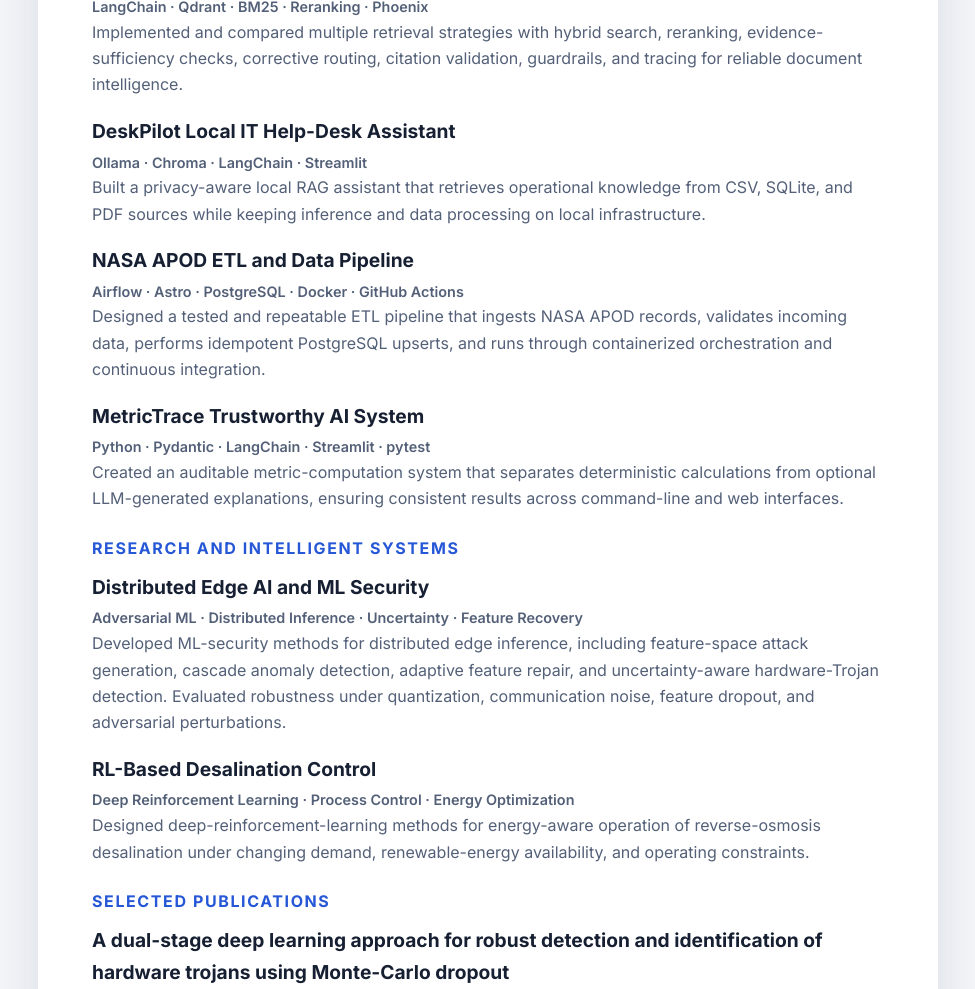
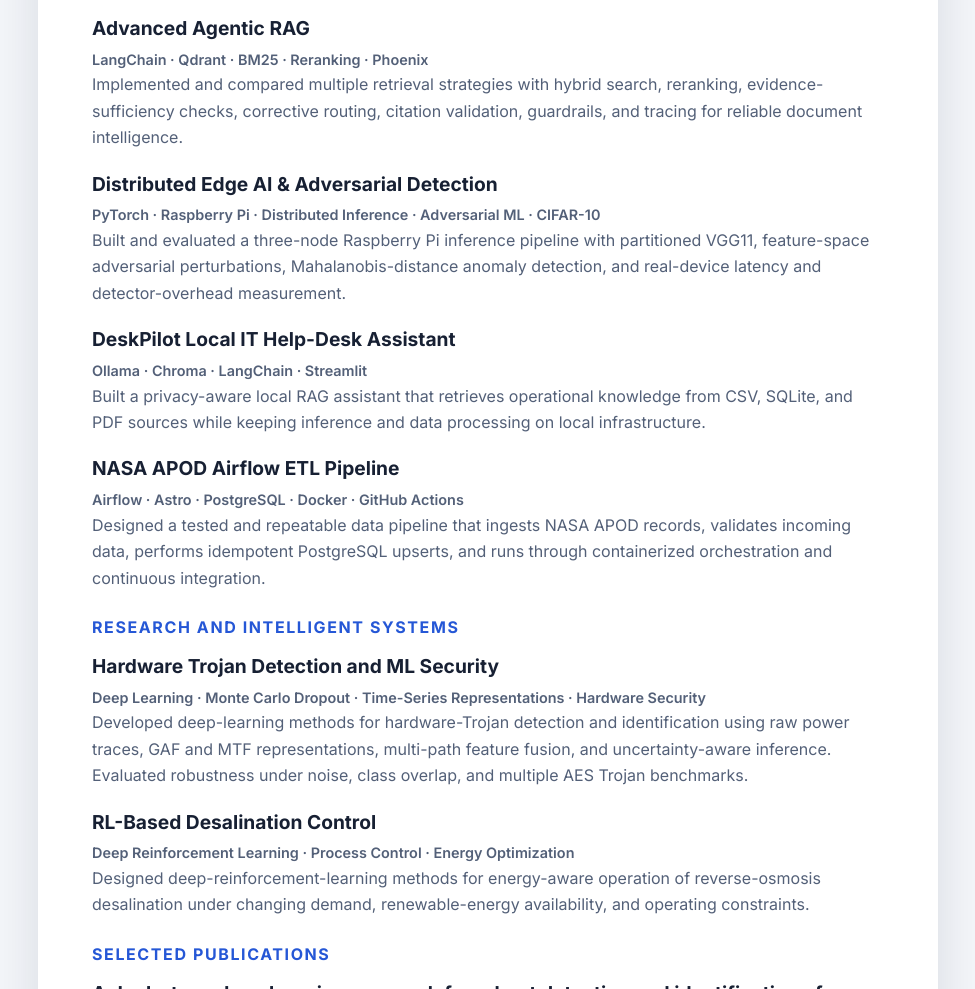
Before and after one commit to Arash80/my-page, a plain HTML site: page docs/resume.html in a window 1280 px wide. Shown: the part 1062-2051 px from the top of the page, without its empty margins (152-1127 px from the left). Drawn offline with Linux system fonts and the light colour scheme.

Commit message:
Refine online resume project selection

```diff
--- a/docs/resume.html
+++ b/docs/resume.html
@@ -32,7 +32,7 @@
 
     <section class="resume-section">
       <h2>Professional profile</h2>
-      <p>Machine learning, MLOps, and applied AI engineer with experience building production-oriented ML systems, cloud-based model pipelines, agentic RAG applications, and trustworthy AI tools. Combines practical software engineering with a research background in reinforcement learning, adversarial AI, distributed intelligence, fault detection, and intelligent control.</p>
+      <p>Machine learning, MLOps, and applied AI engineer with experience building production-oriented ML systems, cloud-based model pipelines, agentic RAG applications, distributed edge-AI systems, and trustworthy AI tools. Combines practical software engineering with a research background in reinforcement learning, adversarial AI, distributed intelligence, hardware security, fault detection, and intelligent control.</p>
     </section>
 
     <section class="resume-section">
@@ -40,7 +40,7 @@
       <p><strong>Machine learning:</strong> Python, PyTorch, scikit-learn, LightGBM, XGBoost, pandas, NumPy, feature engineering, temporal validation, imbalanced learning, calibration, conformal prediction, explainability, and rigorous evaluation.</p>
       <p><strong>MLOps and cloud:</strong> MLflow, Airflow, FastAPI, Docker, PostgreSQL, GitHub Actions, pytest, AWS SageMaker AI, Amazon S3, IAM, CloudWatch, managed processing, training, evaluation, deployment, and endpoint inference.</p>
       <p><strong>GenAI and knowledge systems:</strong> LangChain, LangGraph, Qdrant, Chroma, FAISS, Neo4j, GraphRAG, hybrid retrieval, reranking, citations, guardrails, local inference, and agent evaluation.</p>
-      <p><strong>Control and intelligent systems:</strong> MATLAB/Simulink, reinforcement learning, state-space modeling, system identification, observers, fault detection, cyber-physical systems, and robust control.</p>
+      <p><strong>Edge AI and intelligent systems:</strong> Distributed inference, Raspberry Pi deployment, adversarial ML, anomaly detection, uncertainty estimation, MATLAB/Simulink, reinforcement learning, system identification, and robust control.</p>
     </section>
 
     <section class="resume-section">
@@ -59,21 +59,21 @@
         </article>
 
         <article class="resume-item">
+          <h3>Distributed Edge AI &amp; Adversarial Detection</h3>
+          <p class="resume-meta">PyTorch · Raspberry Pi · Distributed Inference · Adversarial ML · CIFAR-10</p>
+          <p>Built and evaluated a three-node Raspberry Pi inference pipeline with partitioned VGG11, feature-space adversarial perturbations, Mahalanobis-distance anomaly detection, and real-device latency and detector-overhead measurement.</p>
+        </article>
+
+        <article class="resume-item">
           <h3>DeskPilot Local IT Help-Desk Assistant</h3>
           <p class="resume-meta">Ollama · Chroma · LangChain · Streamlit</p>
           <p>Built a privacy-aware local RAG assistant that retrieves operational knowledge from CSV, SQLite, and PDF sources while keeping inference and data processing on local infrastructure.</p>
         </article>
 
         <article class="resume-item">
-          <h3>NASA APOD ETL and Data Pipeline</h3>
+          <h3>NASA APOD Airflow ETL Pipeline</h3>
           <p class="resume-meta">Airflow · Astro · PostgreSQL · Docker · GitHub Actions</p>
-          <p>Designed a tested and repeatable ETL pipeline that ingests NASA APOD records, validates incoming data, performs idempotent PostgreSQL upserts, and runs through containerized orchestration and continuous integration.</p>
-        </article>
-
-        <article class="resume-item">
-          <h3>MetricTrace Trustworthy AI System</h3>
-          <p class="resume-meta">Python · Pydantic · LangChain · Streamlit · pytest</p>
-          <p>Created an auditable metric-computation system that separates deterministic calculations from optional LLM-generated explanations, ensuring consistent results across command-line and web interfaces.</p>
+          <p>Designed a tested and repeatable data pipeline that ingests NASA APOD records, validates incoming data, performs idempotent PostgreSQL upserts, and runs through containerized orchestration and continuous integration.</p>
         </article>
       </div>
     </section>
@@ -82,9 +82,9 @@
       <h2>Research and intelligent systems</h2>
       <div class="resume-items">
         <article class="resume-item">
-          <h3>Distributed Edge AI and ML Security</h3>
-          <p class="resume-meta">Adversarial ML · Distributed Inference · Uncertainty · Feature Recovery</p>
-          <p>Developed ML-security methods for distributed edge inference, including feature-space attack generation, cascade anomaly detection, adaptive feature repair, and uncertainty-aware hardware-Trojan detection. Evaluated robustness under quantization, communication noise, feature dropout, and adversarial perturbations.</p>
+          <h3>Hardware Trojan Detection and ML Security</h3>
+          <p class="resume-meta">Deep Learning · Monte Carlo Dropout · Time-Series Representations · Hardware Security</p>
+          <p>Developed deep-learning methods for hardware-Trojan detection and identification using raw power traces, GAF and MTF representations, multi-path feature fusion, and uncertainty-aware inference. Evaluated robustness under noise, class overlap, and multiple AES Trojan benchmarks.</p>
         </article>
 
         <article class="resume-item">
```
